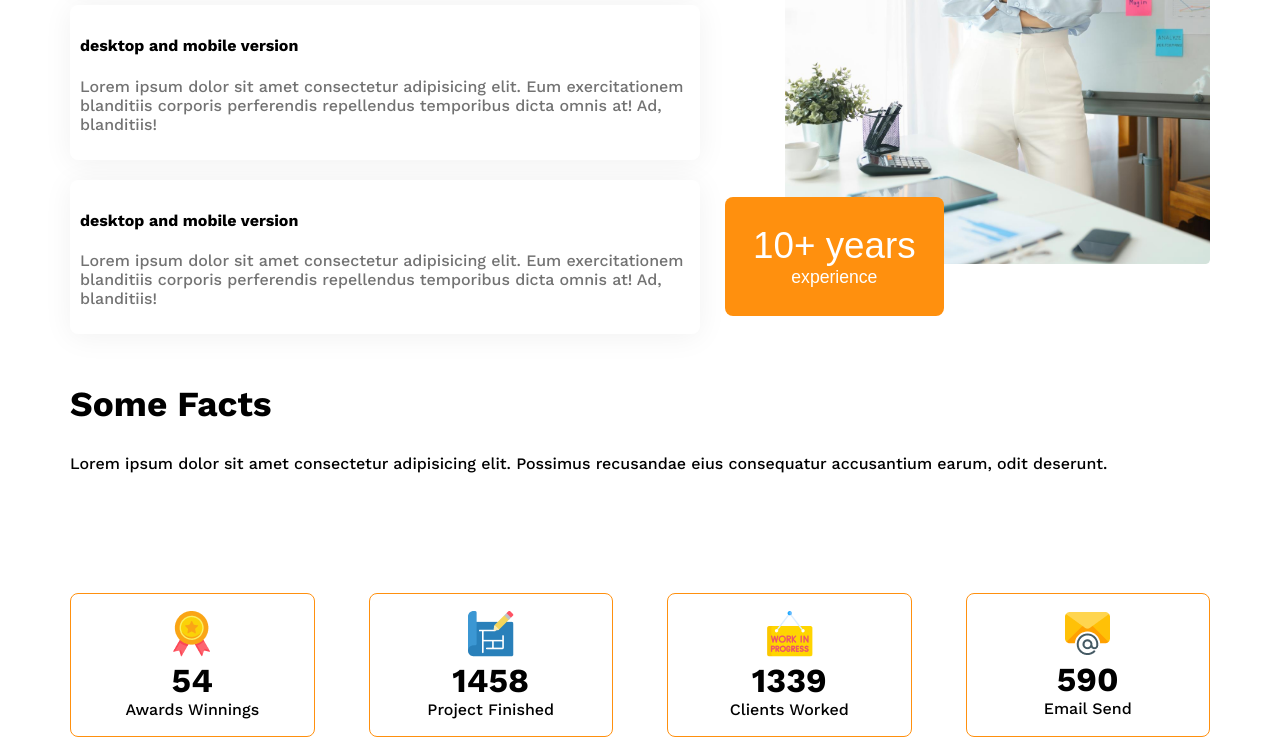
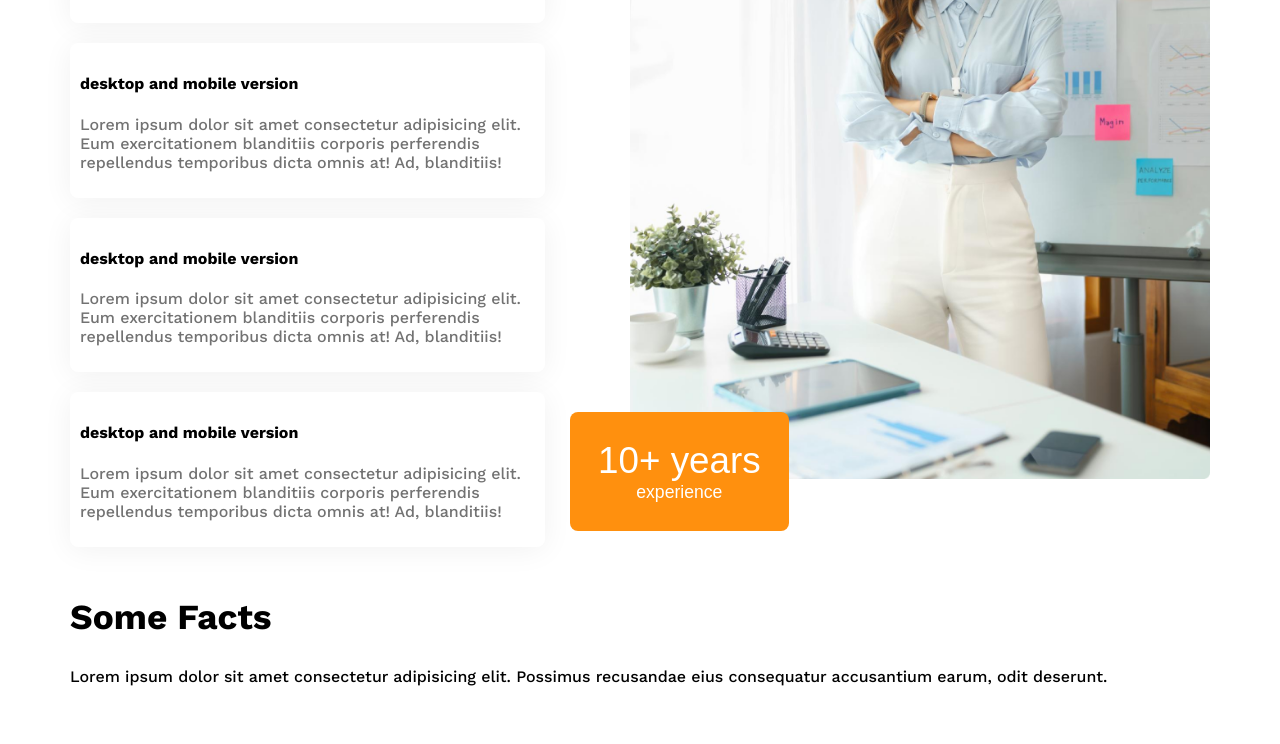
Before and after one commit to faysalhasanmd/architecture-website, a plain HTML site: page index.html in a window 1280 px wide. Shown: the part 2228-2972 px from the top of the page. Drawn offline with nearby package versions, Linux system fonts and the light colour scheme.

Commit message:
picture resizing

```diff
--- a/architecture.css
+++ b/architecture.css
@@ -136,10 +136,6 @@ main {
   border-left: 4px solid #ff900e;
 }
 
-.features-enjoy-image img {
-  max-width: 100%;
-}
-
 .features-card {
   background-color: white;
   box-shadow: 0 3px 30px 0 rgba(0, 0, 0, 0.06);
@@ -196,6 +192,11 @@ main {
   margin-top: 28px;
 }
 
+.features-enjoy-image-main {
+  max-width: 580px;
+  max-height: 850px;
+}
+
 /* footer style */
 .footer-container {
   margin-top: 65px;
--- a/index.html
+++ b/index.html
@@ -100,9 +100,21 @@
               temporibus dicta omnis at! Ad, blanditiis!
             </p>
           </div>
+          <div class="features-card">
+            <h4>desktop and mobile version</h4>
+            <p class="color-dark-3">
+              Lorem ipsum dolor sit amet consectetur adipisicing elit. Eum
+              exercitationem blanditiis corporis perferendis repellendus
+              temporibus dicta omnis at! Ad, blanditiis!
+            </p>
+          </div>
         </div>
         <div class="features-enjoy-image">
-          <img src="./images/architect.png" alt="" />
+          <img
+            class="features-enjoy-image-main"
+            src="./images/architect.png"
+            alt=""
+          />
           <button id="badge">
             <span id="badge-years">10+ years</span>
             <br />
```
